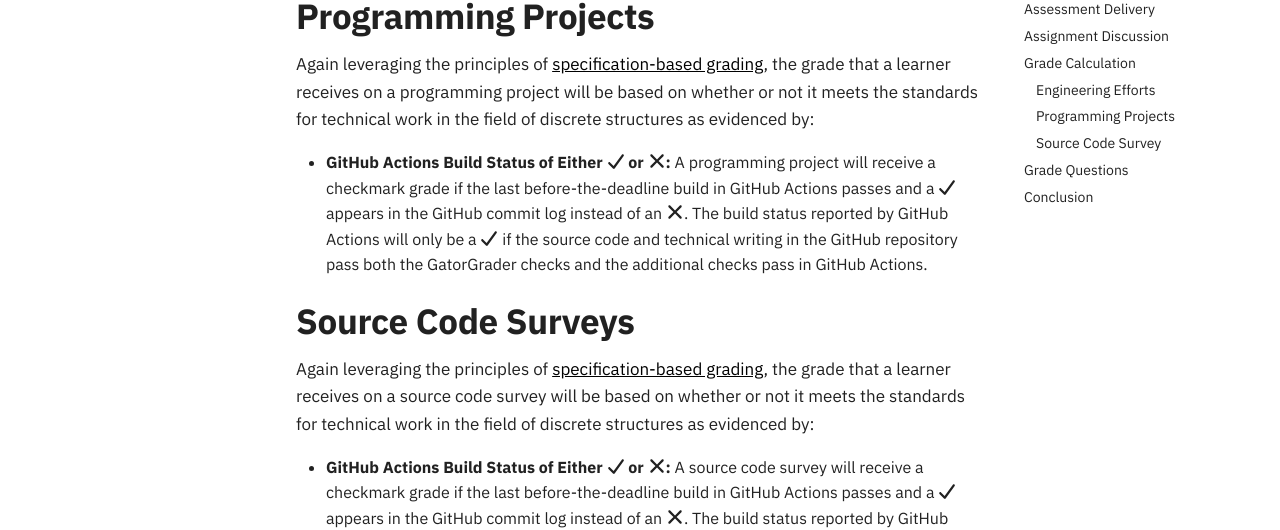
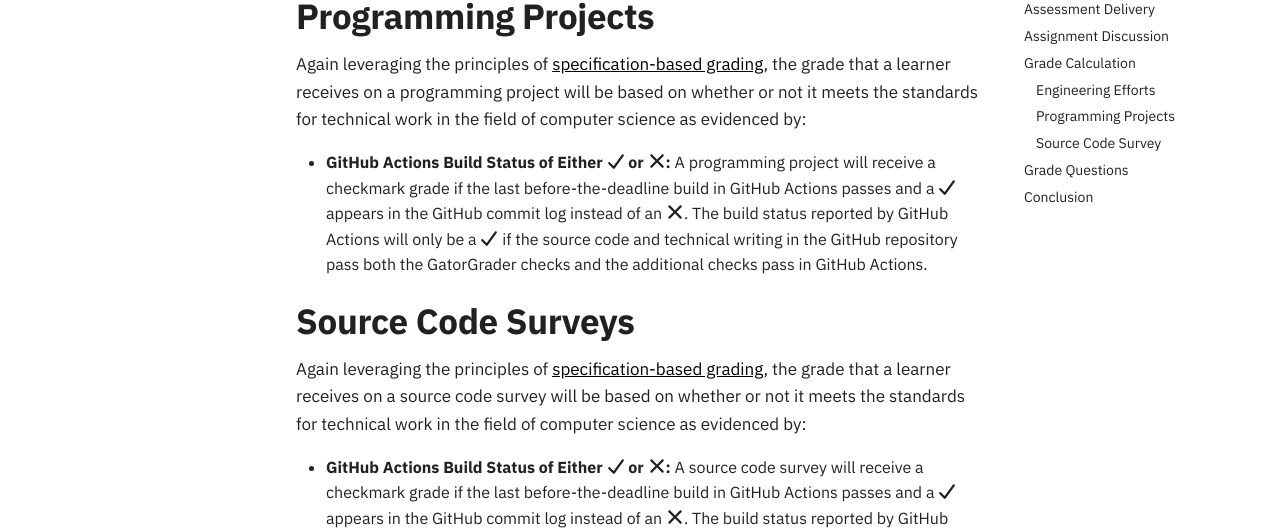
Before and after one commit to ProactiveProgrammers/www.proactiveprogrammers.com, an MkDocs documentation site: the page built from docs/proactive-learning/assessment-strategy.md, in a window 1280 px wide and 900 px high, scrolled down 2453 px. Shown: the part 207-737 px from the top of the window. Built offline with MkDocs 1.6.1 and Material for MkDocs 9.7.7, drawn with Linux system fonts in a browser that asks for light colours; comment, search, counter and statistics services are not loaded; some of the changed text lies outside the part shown.

Commit message:
fix: Use "computer science" instead of "discrete structures" in assessment-strategy.

```diff
--- a/docs/proactive-learning/assessment-strategy.md
+++ b/docs/proactive-learning/assessment-strategy.md
@@ -59,7 +59,7 @@
 grading](https://www.amazon.com/Specifications-Grading-Restoring-Motivating-Students/dp/1620362422),
 the grade that a learner receives on an engineering effort will be based on
 whether or not it meets the standards for technical work in the field of
-discrete structures. Instead of receiving a single numerical or letter grade for
+computer science. Instead of receiving a single numerical or letter grade for
 this assignment, the grade for an engineering effort will have these parts:
 
 - **Percentage of Correct GatorGrader Checks Ranging Between 0 and 100**: The
@@ -112,7 +112,7 @@
 grading](https://www.amazon.com/Specifications-Grading-Restoring-Motivating-Students/dp/1620362422),
 the grade that a learner receives on a programming project will be based on
 whether or not it meets the standards for technical work in the field of
-discrete structures as evidenced by:
+computer science as evidenced by:
 
 - **GitHub Actions Build Status of Either :fontawesome-solid-check: or
   :fontawesome-solid-times::** A programming project will receive a checkmark
@@ -129,7 +129,7 @@
 grading](https://www.amazon.com/Specifications-Grading-Restoring-Motivating-Students/dp/1620362422),
 the grade that a learner receives on a source code survey will be based on
 whether or not it meets the standards for technical work in the field of
-discrete structures as evidenced by:
+computer science as evidenced by:
 
 - **GitHub Actions Build Status of Either :fontawesome-solid-check: or
   :fontawesome-solid-times::** A source code survey will receive a checkmark
```
